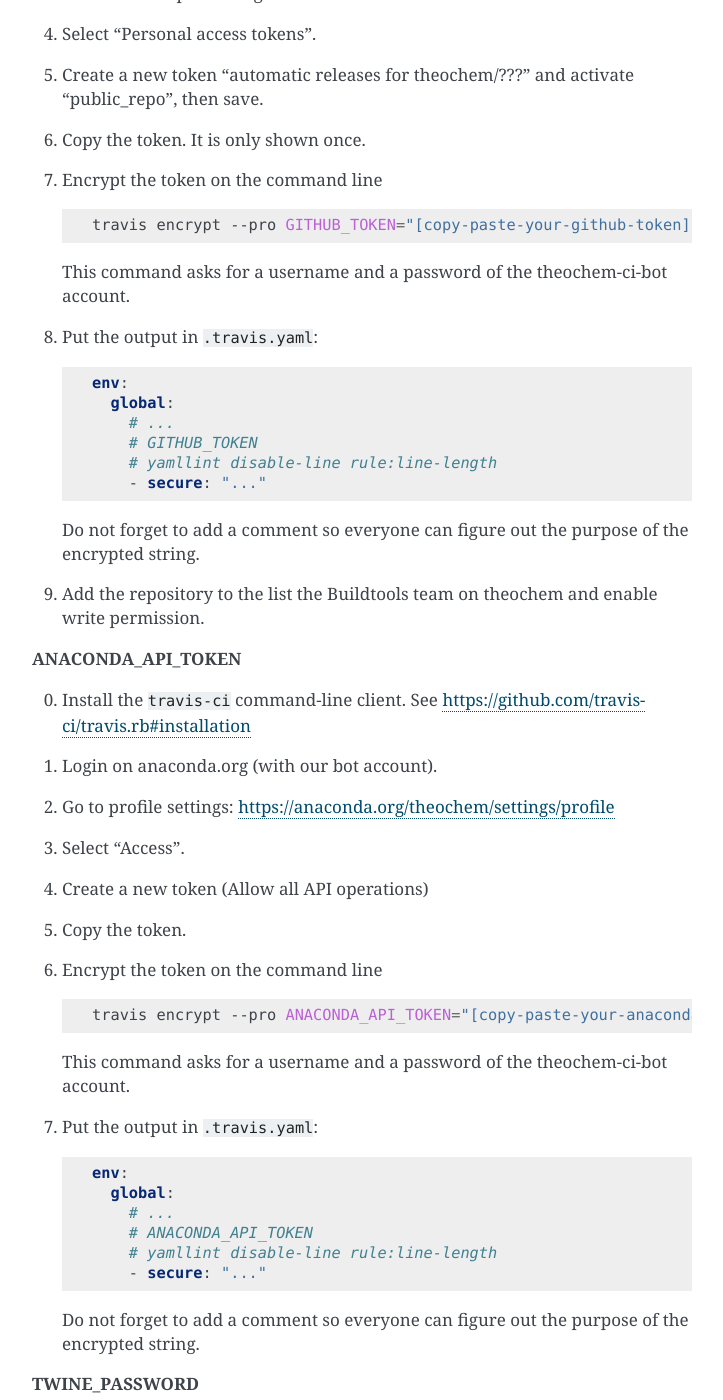
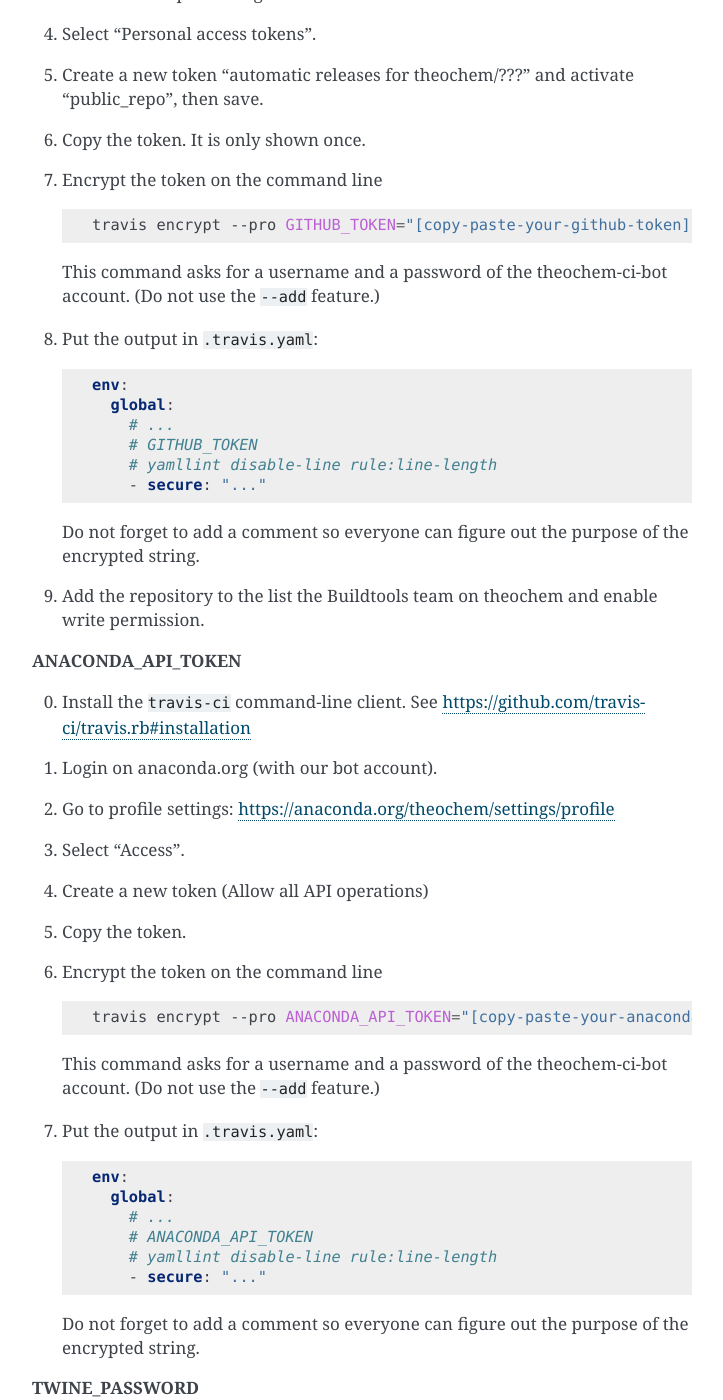
Before and after one commit to theochem/roberto, a Sphinx documentation site: the page built from doc/setupci.rst, in a window 1280 px wide and 1400 px high, scrolled down 3366 px. Shown: the whole window, without its empty margins (388-1111 px from the left). Built offline with Sphinx 7.4.7, drawn with Linux system fonts in a browser that asks for light colours; the version number could not be read and is left out; some of the changed text lies outside the part shown.

Commit message:
Fix some small documentation issues

```diff
--- a/doc/setupci.rst
+++ b/doc/setupci.rst
@@ -186,7 +186,7 @@
      travis encrypt --pro GITHUB_TOKEN="[copy-paste-your-github-token]"
 
    This command asks for a username and a password of the theochem-ci-bot
-   account.
+   account. (Do not use the ``--add`` feature.)
 
 8. Put the output in ``.travis.yaml``:
 
@@ -225,10 +225,10 @@
 
    .. code-block:: bash
 
-     travis encrypt --pro ANACONDA_API_TOKEN="[copy-paste-your-anaconda-token]" --add
+     travis encrypt --pro ANACONDA_API_TOKEN="[copy-paste-your-anaconda-token]"
 
    This command asks for a username and a password of the theochem-ci-bot
-   account.
+   account. (Do not use the ``--add`` feature.)
 
 7. Put the output in ``.travis.yaml``:
 
@@ -255,10 +255,10 @@
 
    .. code-block:: bash
 
-     travis encrypt --pro TWINE_PASSWORD='[copy-paste-pypi-password]' --add
+     travis encrypt --pro TWINE_PASSWORD='[copy-paste-pypi-password]'
 
    This command asks for a username and a password of the theochem-ci-bot
-   account.
+   account. (Do not use the ``--add`` feature.)
 
 2. Put the output and the username in ``.travis.yaml``:
 
```
